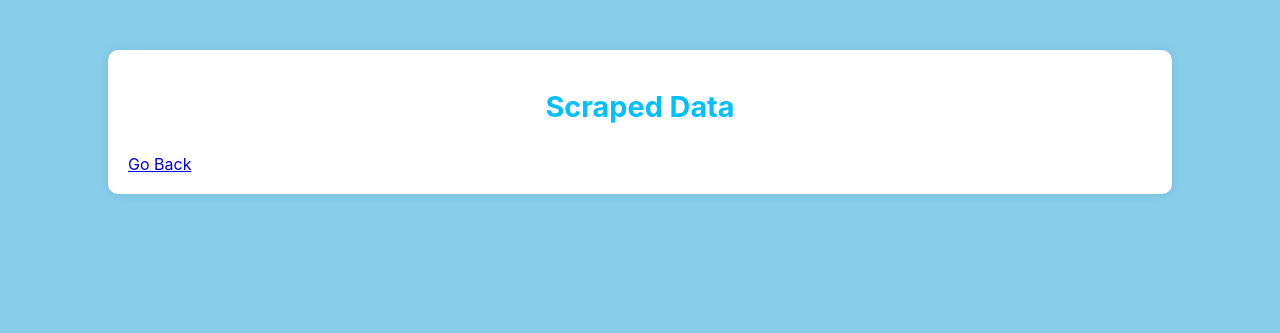
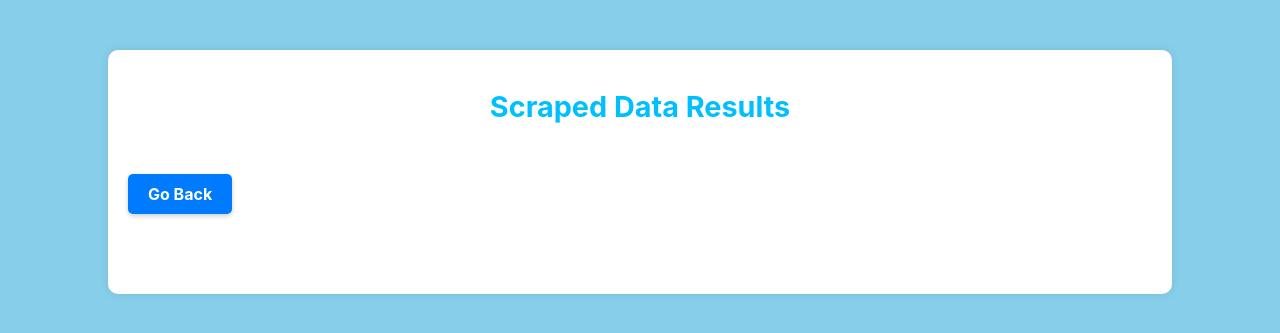
Before and after one commit to bhattjee/Web_Scrabber, a Flask app: template templates/result.html in a window 1280 px wide. Shown: the top 333 px of the page. Run offline with Flask 3, Linux system fonts and the light colour scheme; the template is opened without the code that fills it, so the values that code supplies are empty.

Commit message:
Add files via upload

```diff
--- a/app.py
+++ b/app.py
@@ -7,15 +7,30 @@ app = Flask(__name__)
 
 # Helper function to get all data from the website
 def scrape_website_data(url):
+    # Sends an HTTP GET request to the URL
     response = requests.get(url)
+
+    # Parses the HTML content of the response
     soup = BeautifulSoup(response.content, 'html.parser')
 
+    # Extract various elements from the parsed HTML
     data = {
+        # Extracts image URLs from all <img> tags
         'images': [img.get('src') for img in soup.find_all('img') if img.get('src')],
+
+        # Extracts href attributes from <a> tags where the href is a valid URL
         'links': [a.get('href') for a in soup.find_all('a', href=True) if validators.url(a.get('href'))],
+
+        # Extracts the URL of favicon icons from <link> tags with rel='icon'
         'favicons': [link.get('href') for link in soup.find_all('link', rel='icon')],
+
+        # Extracts the URL of CSS stylesheets from <link> tags with rel='stylesheet'
         'stylesheets': [link.get('href') for link in soup.find_all('link', rel='stylesheet')],
+
+        # Extracts the source URLs of JavaScript files from <script> tags
         'scripts': [script.get('src') for script in soup.find_all('script') if script.get('src')],
+
+        # Extracts text content from heading tags (h1-h6)
         'headings': {
             'h1': [h.text.strip() for h in soup.find_all('h1')],
             'h2': [h.text.strip() for h in soup.find_all('h2')],
@@ -24,13 +39,19 @@ def scrape_website_data(url):
             'h5': [h.text.strip() for h in soup.find_all('h5')],
             'h6': [h.text.strip() for h in soup.find_all('h6')]
         },
+
+        # Extracts all <meta> tags and their attributes
         'meta_tags': [meta.attrs for meta in soup.find_all('meta')]
     }
+
     return data
 
-# New function to perform search within the scraped data
+# Function to search for a specific term in links and images
 def search_in_data(data, search_term):
+    # Filters links that contain the search term (case-insensitive)
     filtered_links = [link for link in data['links'] if search_term.lower() in link.lower()]
+
+    # Filters images that contain the search term (case-insensitive)
     filtered_images = [img for img in data['images'] if search_term.lower() in img.lower()]
 
     return {
@@ -38,24 +59,31 @@ def search_in_data(data, search_term):
         'images': filtered_images
     }
 
-# New function to perform dynamic search
+# Function to perform dynamic search using a search engine or a search bar on a specific website
 def dynamic_search(base_url, search_term):
+    # Constructs a search URL by appending the search term as a query parameter
     search_url = f"{base_url}?q={search_term.replace(' ', '+')}"
+
+    # Sends a GET request to the search URL
     response = requests.get(search_url)
 
     if response.status_code == 200:
+        # Parses the search results page
         soup = BeautifulSoup(response.content, 'html.parser')
         results = []
 
-        # Adjust this selector based on the actual structure of the search results page
-        for item in soup.find_all('li', class_='search-results__item'):  # Change to the correct class
-            title = item.find('h3')
-            link = item.find('a', href=True)
+        # Finds search result items (assumes search results are in <li> tags with class 'search-results__item')
+        for item in soup.find_all('li', class_='search-results__item'):
+            title = item.find('h3')  # Extracts the title of the result
+            link = item.find('a', href=True)  # Extracts the link to the result
+
+            # Appends the title and link to the results if they exist
             if title and link:
                 results.append({
                     'title': title.text.strip(),
                     'url': link['href']
                 })
+
         return results
     else:
         print("Failed to retrieve search results")
@@ -64,42 +92,92 @@ def dynamic_search(base_url, search_term):
 # Route for the homepage
 @app.route('/')
 def index():
+    # Renders the index.html template as the homepage
     return render_template('index.html')
 
 # Route to scrape the website based on user input
 @app.route('/scrape', methods=['POST'])
 def scrape():
+    # Gets the URL and user selection from the form submission
     url = request.form['url']
     selection = request.form.get('selection')
     search_term = request.form.get('search_term')
 
-    # If a search term is provided, perform a dynamic search instead
-    if search_term:
-        results = dynamic_search(url, search_term)
-        return render_template('result.html', data={'results': results}, display_type='search')
-
-    # Scrape the website normally
+    # Scrapes the website data
     data = scrape_website_data(url)
 
-    # Render results based on the selection
-    if selection == 'images':
-        return render_template('result.html', data={'images': data['images']}, display_type='images')
-    elif selection == 'links':
-        return render_template('result.html', data={'links': data['links']}, display_type='links')
+    # Helper function to filter data based on the search term (case-insensitive)
+    def filter_data(data_list, search_term):
+        return [item for item in data_list if search_term.lower() in item.lower()]
+
+    # Handles each selection case based on the user choice in the dropdown menu
+    if selection == 'links':
+        if search_term:
+            filtered_links = filter_data(data['links'], search_term)
+            return render_template('result.html', data={'links': filtered_links}, display_type='links', search_term=search_term)
+        return render_template('result.html', data={'links': data['links']}, display_type='links', search_term=search_term)
+
+    elif selection == 'images':
+        if search_term:
+            filtered_images = filter_data(data['images'], search_term)
+            return render_template('result.html', data={'images': filtered_images}, display_type='images', search_term=search_term)
+        return render_template('result.html', data={'images': data['images']}, display_type='images', search_term=search_term)
+
     elif selection == 'favicons':
-        return render_template('result.html', data={'favicons': data['favicons']}, display_type='favicons')
+        if search_term:
+            filtered_favicons = filter_data(data['favicons'], search_term)
+            return render_template('result.html', data={'favicons': filtered_favicons}, display_type='favicons', search_term=search_term)
+        return render_template('result.html', data={'favicons': data['favicons']}, display_type='favicons', search_term=search_term)
+
     elif selection == 'stylesheets':
+        if search_term:
+            filtered_stylesheets = filter_data(data['stylesheets'], search_term)
+            return render_template('result.html', data={'stylesheets': filtered_stylesheets}, display_type='stylesheets')
         return render_template('result.html', data={'stylesheets': data['stylesheets']}, display_type='stylesheets')
+
     elif selection == 'scripts':
+        if search_term:
+            filtered_scripts = filter_data(data['scripts'], search_term)
+            return render_template('result.html', data={'scripts': filtered_scripts}, display_type='scripts')
         return render_template('result.html', data={'scripts': data['scripts']}, display_type='scripts')
+
     elif selection == 'headings':
+        if search_term:
+            # Filters headings across all heading levels
+            filtered_headings = {
+                level: filter_data(headings, search_term) for level, headings in data['headings'].items()
+            }
+            return render_template('result.html', data={'headings': filtered_headings}, display_type='headings')
         return render_template('result.html', data={'headings': data['headings']}, display_type='headings')
+
     elif selection == 'meta_tags':
+        if search_term:
+            # Meta tags are dictionaries, so convert them to strings for filtering
+            filtered_meta_tags = [str(meta) for meta in data['meta_tags'] if search_term.lower() in str(meta).lower()]
+            return render_template('result.html', data={'meta_tags': filtered_meta_tags}, display_type='meta_tags')
         return render_template('result.html', data={'meta_tags': data['meta_tags']}, display_type='meta_tags')
+
     elif selection == 'all':
+        # If the user selected 'all', apply the search term to each field if provided
+        if search_term:
+            filtered_data = {
+                'links': filter_data(data['links'], search_term),
+                'images': filter_data(data['images'], search_term),
+                'favicons': filter_data(data['favicons'], search_term),
+                'stylesheets': filter_data(data['stylesheets'], search_term),
+                'scripts': filter_data(data['scripts'], search_term),
+                'headings': {
+                    level: filter_data(headings, search_term) for level, headings in data['headings'].items()
+                },
+                'meta_tags': [str(meta) for meta in data['meta_tags'] if search_term.lower() in str(meta).lower()]
+            }
+            return render_template('result.html', data=filtered_data, display_type='all')
         return render_template('result.html', data=data, display_type='all')
+
     else:
+        # Returns an error message if an invalid selection is made
         return "Invalid selection", 400
 
 if __name__ == '__main__':
+    # Runs the Flask application in debug mode
     app.run(debug=True)
--- a/static/style.css
+++ b/static/style.css
@@ -171,3 +171,96 @@ body.result-page {
     width: 20px;
     height: 20px;
 }
+.link-grid {
+    display: grid;
+    grid-template-columns: repeat(auto-fit, minmax(250px, 1fr)); /* Adjusted width for more space */
+    gap: 20px;
+    margin-top: 20px;
+}
+
+.link-item {
+    padding: 15px;
+    border: 1px solid #ddd;
+    border-radius: 8px;
+    background-color: #f9f9f9;
+    text-align: center;
+    word-wrap: break-word; /* Ensures long links wrap to the next line */
+}
+
+.link-item a {
+    color: #007BFF;
+    text-decoration: none;
+    font-weight: normal;
+}
+
+.link-item a:hover {
+    text-decoration: underline;
+}
+
+.link-item strong {
+    display: block;
+    margin-bottom: 5px;
+    font-weight: bold;
+    color: #333;
+}
+.go-back-button {
+    position: sticky;
+    bottom: 0;
+    left: 0;
+    padding: 10px 20px;
+    background-color: #007BFF;
+    color: white;
+    text-decoration: none;
+    border-radius: 5px;
+    font-weight: bold;
+    box-shadow: 0 2px 5px rgba(0, 0, 0, 0.2);
+    margin: 20px 0; /* Ensure spacing between content and button */
+    transition: background-color 0.3s ease;
+    display: inline-block;
+}
+
+.go-back-button:hover {
+    background-color: #0056b3;
+}
+.container {
+    position: relative; /* Ensure the container can position child elements */
+    padding-bottom: 60px; /* Add padding at the bottom to avoid overlap with the button */
+}
+.link-grid {
+    display: grid;
+    grid-template-columns: repeat(auto-fit, minmax(300px, 1fr)); /* Adjust grid size */
+    gap: 20px;
+    margin-top: 20px;
+}
+
+.domain-group {
+    padding: 15px;
+    border: 1px solid #ddd;
+    border-radius: 8px;
+    background-color: #f9f9f9;
+}
+
+.domain-group h3 {
+    font-size: 1.2em;
+    margin-bottom: 10px;
+    color: #333;
+}
+
+.domain-group ul {
+    list-style-type: none;
+    padding-left: 0;
+}
+
+.domain-group li {
+    margin-bottom: 5px;
+}
+
+.domain-group a {
+    color: #007BFF;
+    text-decoration: none;
+    font-weight: normal;
+}
+
+.domain-group a:hover {
+    text-decoration: underline;
+}
--- a/templates/index.html
+++ b/templates/index.html
@@ -4,6 +4,7 @@
     <meta charset="UTF-8">
     <meta name="viewport" content="width=device-width, initial-scale=1.0">
     <title>Web Scraper</title>
+    <!-- Link to external CSS file for styling -->
     <link rel="stylesheet" href="{{ url_for('static', filename='style.css') }}">
 </head>
 <body>
@@ -12,9 +13,11 @@
 
         <!-- Form to input URL, search term, and data type -->
         <form action="/scrape" method="POST">
+            <!-- Input field for the user to enter the website URL -->
             <label for="url">Enter website URL:</label>
             <input type="url" id="url" name="url" required placeholder="https://example.com">
 
+            <!-- Dropdown selection for the type of data to scrape -->
             <label for="selection">Select Data to Scrape:</label>
             <select name="selection" id="selection" required>
                 <option value="images">Images</option>
@@ -27,10 +30,11 @@
                 <option value="all">All Data</option>
             </select>
 
-            <!-- Search bar for finding specific words -->
+            <!-- Input field for an optional search term -->
             <label for="search-term">Search for a specific word (optional):</label>
             <input type="text" id="search-term" name="search_term" placeholder="Enter search term...">
 
+            <!-- Submit button to start the scraping process -->
             <button type="submit">Scrape</button>
         </form>
     </div>
--- a/templates/result.html
+++ b/templates/result.html
@@ -1,118 +1,153 @@
 <!DOCTYPE html>
 <html lang="en">
   <head>
-    <meta charset="UTF-8">
-    <meta name="viewport" content="width=device-width, initial-scale=1.0">
+    <meta charset="UTF-8" />
+    <meta name="viewport" content="width=device-width, initial-scale=1.0" />
     <title>Scraped Data Results</title>
-    <link rel="stylesheet" href="{{ url_for('static', filename='style.css') }}">
+    <!-- Link to external CSS file for styling -->
+    <link
+      rel="stylesheet"
+      href="{{ url_for('static', filename='style.css') }}"
+    />
   </head>
   <body>
     <div class="container">
-        <h1>Scraped Data</h1>
+      <h1>Scraped Data Results</h1>
+
+      <!-- If a search term was used, display it at the top of the results page -->
+      {% if search_term %}
+      <h2>Results for: "{{ search_term }}"</h2>
+      {% endif %}
 
       <!-- Images Section -->
+      <!-- Display images if the user selected 'images' or 'all' -->
       {% if display_type == 'images' or display_type == 'all' %}
       <section>
         <h2>Images</h2>
         <div class="image-grid">
+          <!-- Loop through all image URLs and display each one -->
           {% for img in data.images %}
-                    <img src="{{ img }}" alt="Image">
+          <img src="{{ img }}" alt="Image" />
+          <!-- If no images are found, show a fallback message -->
           {% else %}
           <p>No images found.</p>
           {% endfor %}
         </div>
       </section>
-        {% endif %} <!-- Make sure this block is closed -->
+      {% endif %}
 
       <!-- Links Section -->
+      <!-- Display links if the user selected 'links' or 'all' -->
       {% if display_type == 'links' or display_type == 'all' %}
       <section>
         <h2>Links</h2>
-            <ul>
+        <div class="link-grid">
+          <!-- Loop through all the found links -->
           {% for link in data.links %}
-                    <li><a href="{{ link }}" target="_blank">{{ link }}</a></li>
+          <div class="link-item">
+            <!-- Display the search term as the link name (optional), followed by the actual link -->
+            <strong>{{ search_term }}</strong><br />
+            <a href="{{ link }}" target="_blank">{{ link }}</a>
+          </div>
+          <!-- If no links are found, show a fallback message -->
           {% else %}
           <p>No links found.</p>
           {% endfor %}
-            </ul>
+        </div>
       </section>
-        {% endif %} <!-- Make sure this block is closed -->
+      {% endif %}
 
       <!-- Favicons Section -->
+      <!-- Display favicons if the user selected 'favicons' or 'all' -->
       {% if display_type == 'favicons' or display_type == 'all' %}
       <section>
         <h2>Favicons</h2>
         <ul>
+          <!-- Loop through all found favicon URLs and display each one -->
           {% for favicon in data.favicons %}
           <li><a href="{{ favicon }}" target="_blank">{{ favicon }}</a></li>
+          <!-- If no favicons are found, show a fallback message -->
           {% else %}
           <p>No favicons found.</p>
           {% endfor %}
         </ul>
       </section>
-        {% endif %} <!-- Make sure this block is closed -->
+      {% endif %}
 
       <!-- Stylesheets Section -->
+      <!-- Display stylesheets if the user selected 'stylesheets' or 'all' -->
       {% if display_type == 'stylesheets' or display_type == 'all' %}
       <section>
         <h2>Stylesheets</h2>
         <ul>
+          <!-- Loop through all found stylesheet URLs and display each one -->
           {% for stylesheet in data.stylesheets %}
           <li><a href="{{ stylesheet }}" target="_blank">{{ stylesheet }}</a></li>
+          <!-- If no stylesheets are found, show a fallback message -->
           {% else %}
           <p>No stylesheets found.</p>
           {% endfor %}
         </ul>
       </section>
-        {% endif %} <!-- Make sure this block is closed -->
+      {% endif %}
 
       <!-- Scripts Section -->
+      <!-- Display scripts if the user selected 'scripts' or 'all' -->
       {% if display_type == 'scripts' or display_type == 'all' %}
       <section>
         <h2>Scripts</h2>
         <ul>
+          <!-- Loop through all found script URLs and display each one -->
           {% for script in data.scripts %}
           <li><a href="{{ script }}" target="_blank">{{ script }}</a></li>
+          <!-- If no scripts are found, show a fallback message -->
           {% else %}
           <p>No scripts found.</p>
           {% endfor %}
         </ul>
       </section>
-        {% endif %} <!-- Make sure this block is closed -->
+      {% endif %}
 
       <!-- Headings Section -->
+      <!-- Display headings if the user selected 'headings' or 'all' -->
       {% if display_type == 'headings' or display_type == 'all' %}
       <section>
         <h2>Headings</h2>
         <ul>
+          <!-- Loop through all heading levels (h1 to h6) -->
           {% for level, headings in data.headings.items() %}
           <h3>{{ level | upper }} Headings</h3>
+          <!-- Loop through all headings of the current level -->
           {% for heading in headings %}
           <li>{{ heading }}</li>
+          <!-- If no headings are found for the current level, show a fallback message -->
           {% else %}
           <p>No {{ level }} headings found.</p>
           {% endfor %}
           {% endfor %}
         </ul>
       </section>
-        {% endif %} <!-- Make sure this block is closed -->
+      {% endif %}
 
       <!-- Meta Tags Section -->
+      <!-- Display meta tags if the user selected 'meta_tags' or 'all' -->
       {% if display_type == 'meta_tags' or display_type == 'all' %}
       <section>
         <h2>Meta Tags</h2>
         <ul>
+          <!-- Loop through all found meta tags and display each one -->
           {% for meta in data.meta_tags %}
           <li>{{ meta }}</li>
+          <!-- If no meta tags are found, show a fallback message -->
           {% else %}
           <p>No meta tags found.</p>
           {% endfor %}
         </ul>
       </section>
-        {% endif %} <!-- Make sure this block is closed -->
+      {% endif %}
 
-        <!-- Back button -->
-        <a href="/" class="button">Go Back</a>
+      <!-- Go Back button to return to the home page -->
+      <a href="/" class="button go-back-button">Go Back</a>
     </div>
   </body>
 </html>
```
Also changed, not shown: scraper.py (+21 -4 lines). Lines whose indentation alone changed are shown as unchanged.
